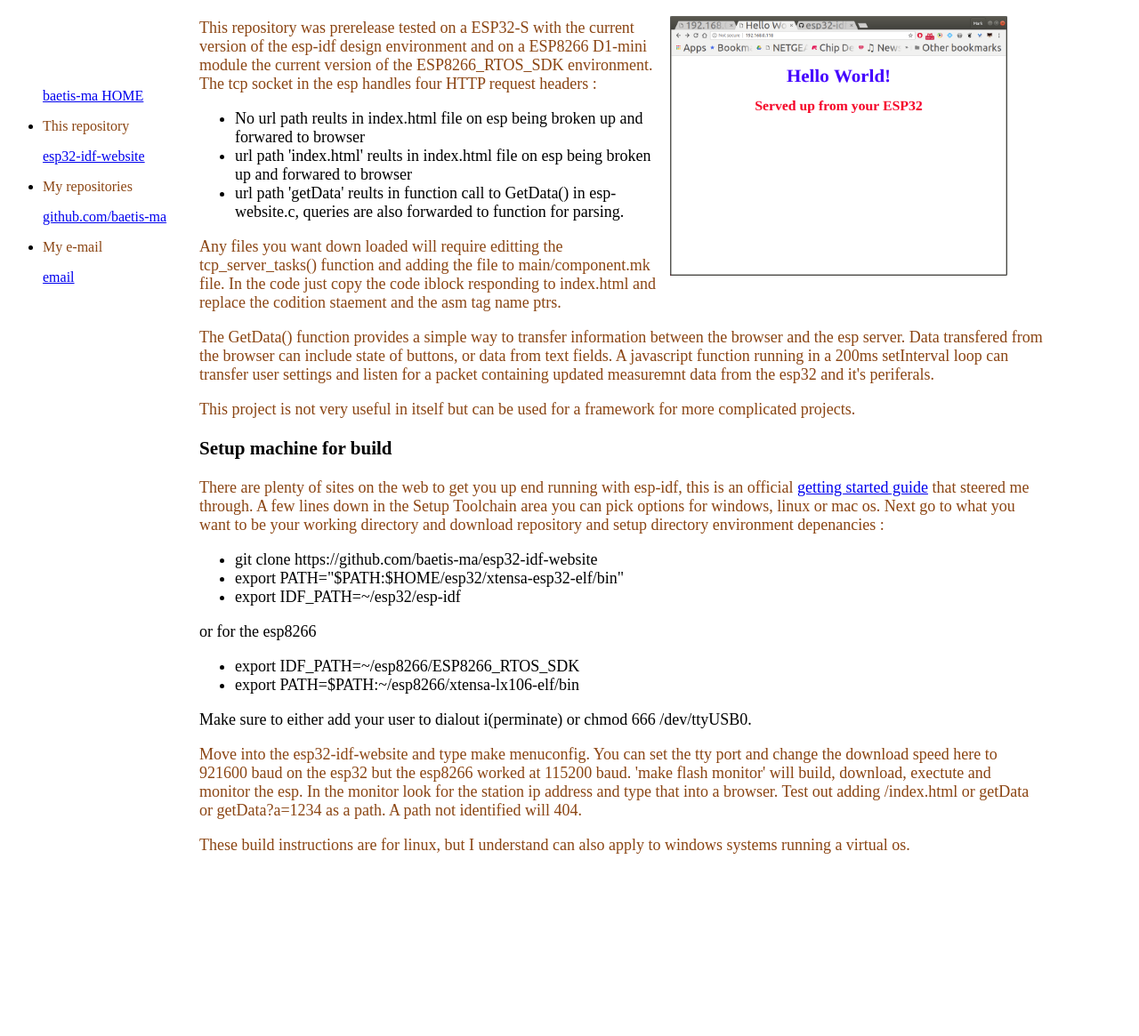
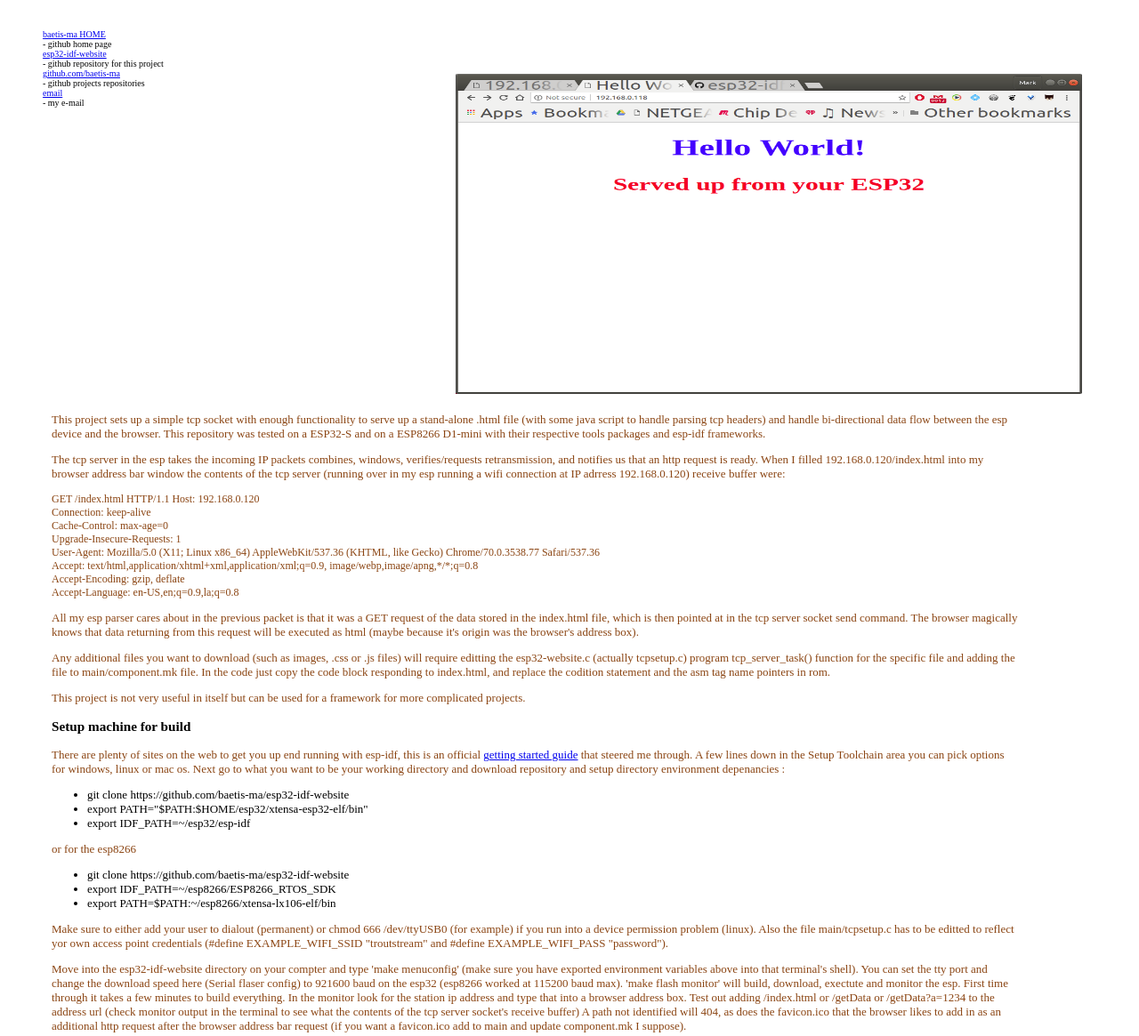
Before and after one commit to baetis-ma/baetis-ma.github.io, a plain HTML site: page proj1/index.html in a window 1280 px wide. Shown: the part 77-1242 px from the top of the page at 89% size. Before the commit the page ends 1056 px from the top, so only its background shows below. Drawn offline with Linux system fonts and the light colour scheme.

Commit message:
Update index.html

```diff
--- a/proj1/index.html
+++ b/proj1/index.html
@@ -5,86 +5,118 @@
       <style>
         h1 {color:Brown; text-align:center; }
         p {color:SaddleBrown;}
-        #intro { float:right;width:75%;margin-left:50px;margin-right:100px;
-                 font-size:large; }
-        img { float:right;padding:15px;padding-right:40px;}
-        #rside { position:absolute;top:20%; }
+        img { position:absolute;top:20%;left:40%;  }
+        #intro { float:right;width:85%;margin-left:50px;margin-right:50px;
+                 position:absolute;top:66%; font-size:small; }
+        #rside { position:absolute;top:100px;font-size:x-small; }
 
       </style>
    </head>
    <body>
 
    <h1>Simple Web Page</h1>
+   <img src="./helloworld.png" style="width:55%;height:45%" ></img>
    <div id="intro">
-      <img src="./helloworld.png" style="width:40%">
       <p>
-      This repository was prerelease tested on a ESP32-S with the current version of the esp-idf
-      design environment and on a ESP8266 D1-mini module the current version of the ESP8266_RTOS_SDK
-      environment.
-      The tcp socket in the esp handles four HTTP request headers :
-      <ul><li>No url path reults in index.html file on esp being broken up
-              and forwared to browser</li>
-          <li>url path 'index.html' reults in index.html file on esp being broken up
-              and forwared to browser</li>
-          <li>url path 'getData' reults in function call to GetData() in esp-website.c, queries are
-              also forwarded to function for parsing.</li>
-      </ul>
-      </p>
-      <p>Any files you want down loaded will require editting the tcp_server_tasks() function and
-      adding the file to main/component.mk file. In the code just copy the code iblock responding to
-      index.html and replace the codition staement and the asm tag name ptrs.</p>
+      This project sets up a
+      simple tcp socket with enough functionality to serve up a stand-alone
+      .html file (with some java script to handle parsing tcp headers) and
+      handle bi-directional data flow between the esp device and the browser.
+      This repository was tested on a ESP32-S and on a ESP8266 D1-mini with
+      their respective tools packages and esp-idf frameworks.
+      <p>
+      The tcp server in the esp takes the incoming IP packets combines, windows,
+      verifies/requests retransmission, and notifies us that an http request is
+      ready.  When I filled 192.168.0.120/index.html into my browser address bar
+      window the contents of the tcp server (running over in my esp running a wifi
+      connection at IP adrress 192.168.0.120) receive buffer were:
+        <p style="font-size:12px">
+        GET /index.html HTTP/1.1
+        Host: 192.168.0.120<br>
+        Connection: keep-alive<br>
+        Cache-Control: max-age=0<br>
+        Upgrade-Insecure-Requests: 1<br>
+        User-Agent: Mozilla/5.0 (X11; Linux x86_64) AppleWebKit/537.36
+        (KHTML, like Gecko) Chrome/70.0.3538.77 Safari/537.36<br>
+        Accept: text/html,application/xhtml+xml,application/xml;q=0.9,
+        image/webp,image/apng,*/*;q=0.8<br>
+        Accept-Encoding: gzip, deflate<br>
+        Accept-Language: en-US,en;q=0.9,la;q=0.8<br>
+        </p>
+      <p>
+      All my esp parser cares about in the previous packet is that it was a GET
+      request of the data stored in the index.html file, which is then pointed
+      at in the tcp server socket send command. The browser magically knows that
+      data returning from this request will be executed as html (maybe because
+      it's origin was the browser's address box).
+
+      <p>
+      Any additional files you want to download (such as images, .css or
+      .js files) will require editting the esp32-website.c (actually tcpsetup.c)
+      program tcp_server_task() function for the specific file and
+      adding the file to main/component.mk file. In the code just copy the
+      code block responding to index.html, and replace the codition statement
+      and the asm tag name pointers in rom.</p>
       </p>
       <p>
-      The GetData() function provides a simple way to transfer information between the browser and the
-      esp server. Data transfered from the browser can include state of buttons, or data from text
-      fields. A javascript function running in a 200ms setInterval loop can transfer user settings
-      and listen for a packet containing updated measuremnt data from the esp32 and it's periferals.
-      </p>
-      <p>
-      This project is not very useful in itself but can be used for a framework for more complicated
-      projects.
+      This project is not very useful in itself but can be used for a framework
+      for more complicated projects.
       </p>
       <p>
       <h3>Setup machine for build</h3>
       </p>
       <p>
-      There are plenty of sites on the web to get you up end running with esp-idf, this is an official
+      There are plenty of sites on the web to get you up end running with
+      esp-idf, this is an official
       <a href="https://docs.espressif.com/projects/esp-idf/en/latest/get-started/">
-      getting started guide</a> that steered me through. A few lines down in the Setup Toolchain area
-      you can pick options for windows, linux or mac os. Next go to what you want to be your working
-      directory and download repository and setup directory environment depenancies :
+      getting started guide</a> that steered me through. A few lines down in the
+      Setup Toolchain area you can pick options for windows, linux or mac os.
+      Next go to what you want to be your working directory and download
+      repository and setup directory environment depenancies :
       <ul><li>git clone https://github.com/baetis-ma/esp32-idf-website</li>
           <li>export PATH="$PATH:$HOME/esp32/xtensa-esp32-elf/bin"</li>
           <li>export IDF_PATH=~/esp32/esp-idf</li>
       </ul>
-      or for the esp8266
-      <ul><li>export IDF_PATH=~/esp8266/ESP8266_RTOS_SDK</li>
+      <p>or for the esp8266
+      <ul><li>git clone https://github.com/baetis-ma/esp32-idf-website</li>
+          <li>export IDF_PATH=~/esp8266/ESP8266_RTOS_SDK</li>
           <li>export PATH=$PATH:~/esp8266/xtensa-lx106-elf/bin</li>
       </ul>
-      Make sure to either add your user to dialout i(perminate) or chmod 666 /dev/ttyUSB0.
+      <p>
+      Make sure to either add your user to dialout (permanent) or chmod 666 /dev/ttyUSB0
+      (for example) if you run into a device permission problem (linux). Also the
+      file main/tcpsetup.c has to be editted to reflect yor own access point
+      credentials (#define EXAMPLE_WIFI_SSID "troutstream"
+      and #define EXAMPLE_WIFI_PASS "password").
       </p>
       <p>
-      Move into the esp32-idf-website and type make menuconfig. You can set the tty port and
-      change the download speed here to 921600 baud on the esp32 but the esp8266 worked at
-      115200 baud. 'make flash monitor' will build, download, exectute and monitor the esp.
-      In the monitor look for the station ip address and type that into a browser. Test out adding
-      /index.html or getData or getData?a=1234 as a path. A path not identified will 404.
+      Move into the esp32-idf-website directory on your compter and type 'make menuconfig'
+      (make sure you have exported environment variables above into that terminal's shell).
+      You can set the tty port and
+      change the download speed here (Serial flaser config) to 921600 baud on the esp32
+      (esp8266 worked at 115200 baud max). 'make flash monitor' will build, download,
+      exectute and monitor the esp.
+      First time through it takes a few minutes to build everything.
+      In the monitor look for the station ip address and type that into a browser
+      address box.  Test out adding /index.html or /getData or /getData?a=1234 to the
+      address url (check monitor output in the terminal to see what the contents of the
+      tcp server socket's receive buffer)  A path not identified will 404, as does
+      the favicon.ico that the browser likes to add in as an additional http request
+      after the browser address bar request (if you want a favicon.ico add
+      to main and update component.mk I suppose).
 
-      </p>
-      <p>
-      These build instructions are for linux, but I understand can also apply to windows systems
-      running a virtual os.
       </p>
    </div>
 
    <ul id="rside">
       <a href="https://baetis-ma.github.io/index.html">baetis-ma HOME</a>
-      <li> <p>This  repository</p>
-          <a href="https://github.com/baetis-ma/esp32-idf-website">esp32-idf-website</a>
-      <li> <p> My repositories</p>
-          <a href="https://github.com/baetis-ma">github.com/baetis-ma</a></li>
-      <li> <p> My e-mail<p>
-          <a href="mailto:markwarren.ee@gmail.com">email</a></li>
+      <br> - github home page <br>
+      <a href="https://github.com/baetis-ma/esp32-idf-website">esp32-idf-website</a>
+      <br> - github repository for this project <br>
+      <a href="https://github.com/baetis-ma">github.com/baetis-ma</a>
+      <br> - github projects repositories <br>
+      <a href="mailto:markwarren.ee@gmail.com">email</a>
+      <br> - my e-mail <br>
    </ul>
    </body>
 </html>
```
